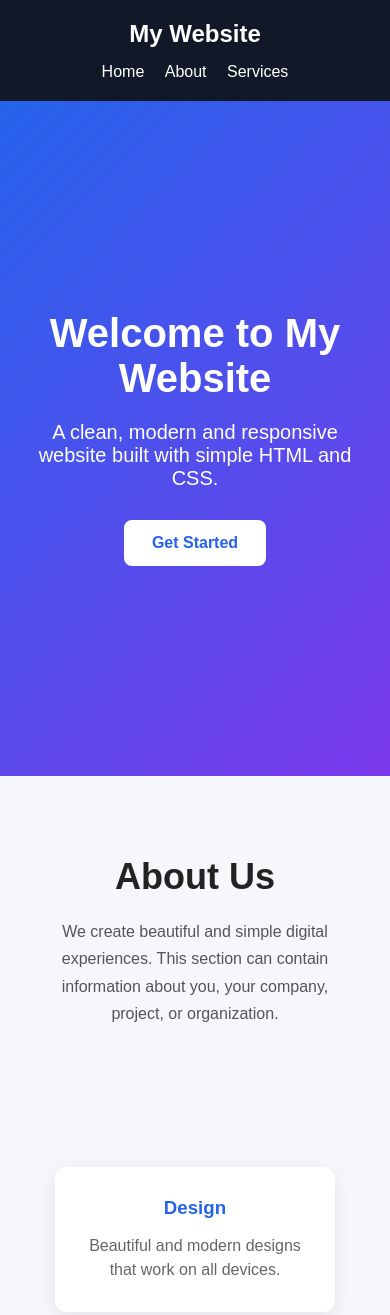
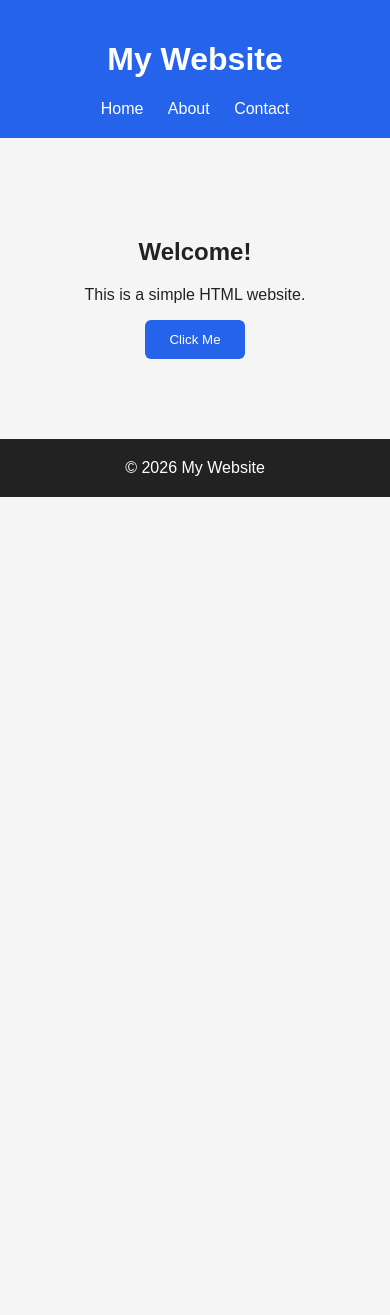
Before and after one commit to Sirlab1/SATKAR..LAB, a plain HTML site: page index.html in a window 390 px wide. Shown: the top 1315 px of the page. After the commit the page ends 844 px from the top, so only its background shows below. Drawn offline with Linux system fonts and the light colour scheme.

Commit message:
Refactor index.html for improved layout and styles
Updated the website's layout and styles, including header, main content, and footer. Removed unnecessary sections and improved responsiveness.

```diff
--- a/index.html
+++ b/index.html
@@ -4,204 +4,66 @@
   <meta charset="UTF-8">
   <meta name="viewport" content="width=device-width, initial-scale=1.0">
   <title>My Website</title>
-
   <style>
-    * {
+    * { box-sizing: border-box; }
+    body {
       margin: 0;
-      padding: 0;
-      box-sizing: border-box;
       font-family: Arial, sans-serif;
-    }
-
-    body {
-      background: #f5f7fb;
+      background: #f5f5f5;
       color: #222;
     }
-
     header {
-      background: #111827;
+      background: #2563eb;
       color: white;
-      padding: 20px 8%;
-      display: flex;
-      justify-content: space-between;
-      align-items: center;
+      padding: 20px;
+      text-align: center;
     }
-
-    header h1 {
-      font-size: 24px;
-    }
-
     nav a {
       color: white;
+      margin: 0 10px;
       text-decoration: none;
-      margin-left: 25px;
     }
-
-    nav a:hover {
-      color: #60a5fa;
-    }
-
-    .hero {
-      min-height: 80vh;
-      display: flex;
-      flex-direction: column;
-      justify-content: center;
-      align-items: center;
-      text-align: center;
-      padding: 40px 20px;
-      background: linear-gradient(135deg, #2563eb, #7c3aed);
-      color: white;
-    }
-
-    .hero h2 {
-      font-size: 55px;
-      margin-bottom: 20px;
-    }
-
-    .hero p {
-      font-size: 20px;
-      max-width: 600px;
-      margin-bottom: 30px;
-    }
-
-    .button {
-      background: white;
-      color: #2563eb;
-      padding: 14px 28px;
-      border-radius: 8px;
-      text-decoration: none;
-      font-weight: bold;
-    }
-
-    .button:hover {
-      background: #e5e7eb;
-    }
-
-    .about {
-      padding: 80px 10%;
+    main {
+      max-width: 800px;
+      margin: 60px auto;
+      padding: 20px;
       text-align: center;
     }
-
-    .about h2 {
-      font-size: 36px;
-      margin-bottom: 20px;
+    button {
+      padding: 12px 24px;
+      border: 0;
+      border-radius: 6px;
+      background: #2563eb;
+      color: white;
+      cursor: pointer;
     }
-
-    .about p {
-      max-width: 700px;
-      margin: auto;
-      line-height: 1.7;
-      color: #555;
-    }
-
-    .cards {
-      display: flex;
-      justify-content: center;
-      gap: 25px;
-      padding: 60px 10%;
-      flex-wrap: wrap;
-    }
-
-    .card {
-      background: white;
-      width: 280px;
-      padding: 30px;
-      border-radius: 12px;
-      box-shadow: 0 5px 20px rgba(0,0,0,0.08);
+    footer {
       text-align: center;
-    }
-
-    .card h3 {
-      margin-bottom: 15px;
-      color: #2563eb;
-    }
-
-    .card p {
-      color: #666;
-      line-height: 1.5;
-    }
-
-    footer {
-      background: #111827;
+      padding: 20px;
+      background: #222;
       color: white;
-      text-align: center;
-      padding: 25px;
-      margin-top: 40px;
-    }
-
-    @media (max-width: 600px) {
-      header {
-        flex-direction: column;
-        gap: 15px;
-      }
-
-      nav a {
-        margin: 0 8px;
-      }
-
-      .hero h2 {
-        font-size: 40px;
-      }
     }
   </style>
 </head>
-
 <body>
 
   <header>
     <h1>My Website</h1>
-
     <nav>
-      <a href="#home">Home</a>
+      <a href="#">Home</a>
       <a href="#about">About</a>
-      <a href="#services">Services</a>
+      <a href="#contact">Contact</a>
     </nav>
   </header>
 
-  <section class="hero" id="home">
-    <h2>Welcome to My Website</h2>
-    <p>
-      A clean, modern and responsive website built with simple HTML and CSS.
-    </p>
-    <a href="#about" class="button">Get Started</a>
-  </section>
-
-  <section class="about" id="about">
-    <h2>About Us</h2>
-    <p>
-      We create beautiful and simple digital experiences.
-      This section can contain information about you, your company,
-      project, or organization.
-    </p>
-  </section>
-
-  <section class="cards" id="services">
-
-    <div class="card">
-      <h3>Design</h3>
-      <p>
-        Beautiful and modern designs that work on all devices.
-      </p>
-    </div>
-
-    <div class="card">
-      <h3>Development</h3>
-      <p>
-        Fast and responsive websites built with clean code.
-      </p>
-    </div>
-
-    <div class="card">
-      <h3>Support</h3>
-      <p>
-        Reliable support to help keep your website running smoothly.
-      </p>
-    </div>
-
-  </section>
+  <main>
+    <h2>Welcome!</h2>
+    <p>This is a simple HTML website.</p>
+    <button onclick="alert('Hello!')">Click Me</button>
+  </main>
 
   <footer>
-    <p>© 2026 My Website. All rights reserved.</p>
+    &copy; 2026 My Website
   </footer>
 
 </body>
```
